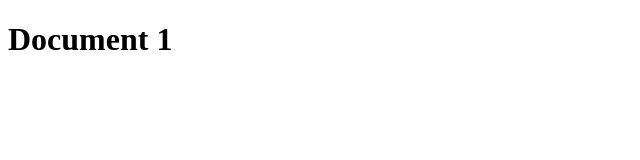
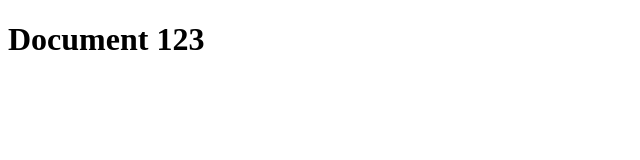
Before and after one commit to MaryanaTetervak/my_project, a plain HTML site: page index1.html in a window 1280 px wide. Shown: the full height of the page, 0-640 px from the left. Drawn offline with Linux system fonts and the light colour scheme.

Commit message:
title was changed 2

```diff
--- a/index1.html
+++ b/index1.html
@@ -7,6 +7,6 @@
     <title>Document 1</title>
 </head>
 <body>
-    <h1>Document 1</h1>
+    <h1>Document 123</h1>
 </body>
 </html>
```
